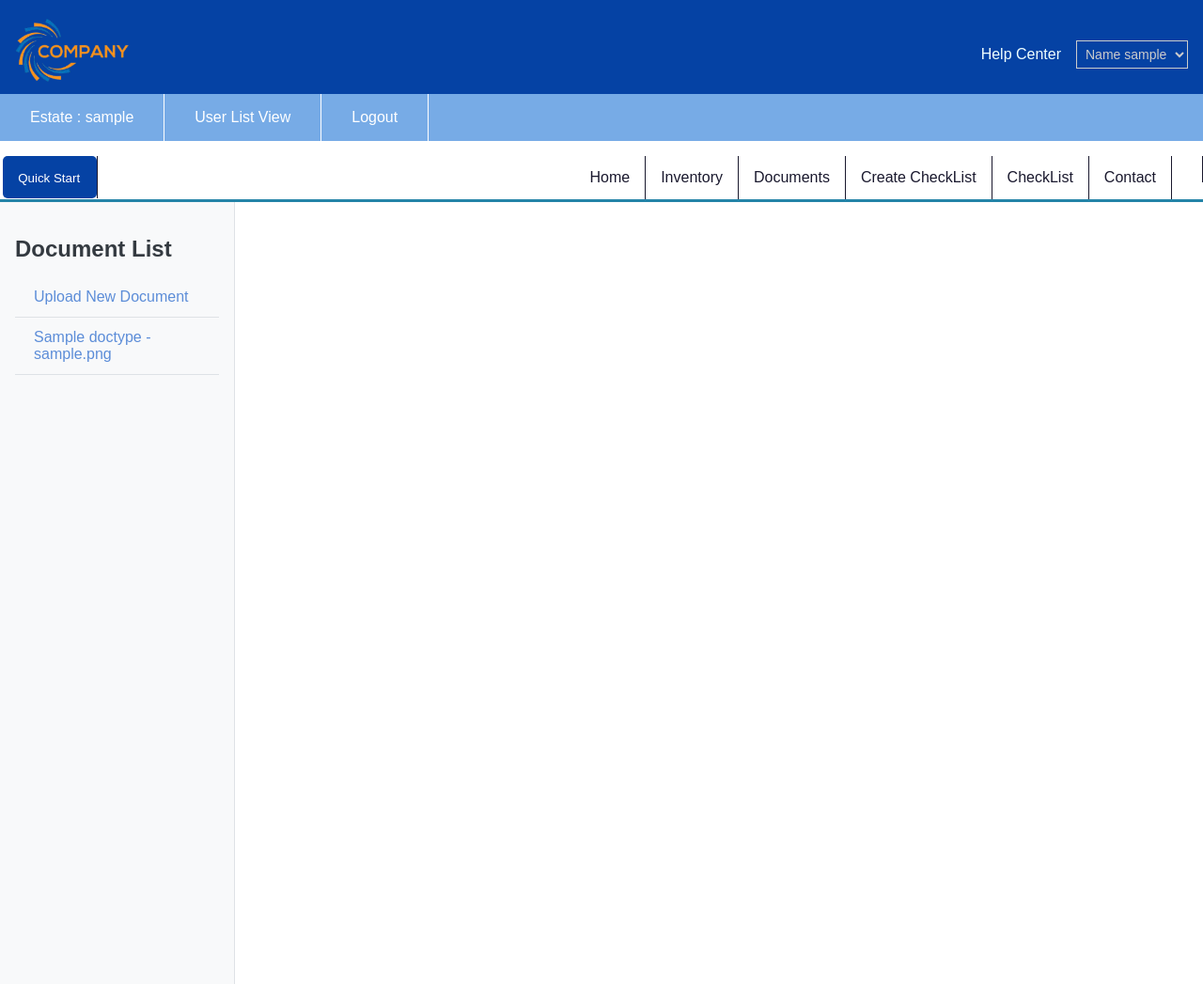
After one commit to CoreAxis-Development/Estate-Manager, a Django app: page /documents/1/ in a window 1280 px wide. The commit adds this page. Shown: the whole page at 94% size. Run offline with Django 5.2, Linux system fonts and the light colour scheme; a user stored in the database is signed in; tables that the repository leaves empty hold one stand-in row (values such as "Sample post").

Commit message:
documents

```diff
--- a/AssetManager/admin.py
+++ b/AssetManager/admin.py
@@ -1,7 +1,8 @@
 from django.contrib import admin
-from .models import AssetType , Asset , Debt , DebtType
+from .models import AssetType , Asset , Debt , DebtType, DocType
 # Register your models here.
 admin.site.register(Asset)
 admin.site.register(AssetType)
 admin.site.register(Debt)
 admin.site.register(DebtType)
+admin.site.register(DocType)
--- a/AssetManager/forms.py
+++ b/AssetManager/forms.py
@@ -1,13 +1,20 @@
+from django import forms
 from django.forms import ModelForm
-from .models import Asset , Debt
-
+from .models import Asset, Debt, Doc
 
 class AddAssetForm(ModelForm):
     class Meta:
         model = Asset
-        fields = ['title' , 'type' , 'value' ]
+        fields = ['title', 'type', 'value']
 
 class AddDebtForm(ModelForm):
     class Meta:
         model = Debt
-        fields = ['title' , 'type' , 'value' ]
+        fields = ['title', 'type', 'value']
+
+class DocForm(forms.ModelForm):
+    file = forms.FileField()
+
+    class Meta:
+        model = Doc
+        fields = ['doc_type', 'file']
--- a/AssetManager/models.py
+++ b/AssetManager/models.py
@@ -48,6 +48,7 @@ class DocType(models.Model):
 
 class Doc(models.Model):
     doc_type = models.ForeignKey(DocType, on_delete=models.CASCADE)
-    url = models.CharField(max_length=255)
+    file = models.FileField(upload_to='documents/')
+    user = models.ForeignKey(CustomUser, on_delete=models.CASCADE)  # Add this line
     created_at = models.DateTimeField(auto_now_add=True)
     updated_at = models.DateTimeField(auto_now=True)
--- a/AssetManager/urls.py
+++ b/AssetManager/urls.py
@@ -1,9 +1,13 @@
 from django.urls import path
+from . import views  # Import the views module
 
-from .views import (asset_list_view , debt_list_view , collective_list_view)
+from .views import (asset_list_view, debt_list_view, collective_list_view, document_list, document_tab)
 
 urlpatterns = [
-    path('assest/listview/<str:user>' ,asset_list_view, name='asset_list_view'),
-    path('debt/listview/<str:user>' ,debt_list_view, name='debt_list_view'),
-    path('collective/listview/<str:user>' ,collective_list_view, name='collective_list_view'),
+    path('upload/<int:user_id>/', views.upload_doc, name='upload_doc'),
+    path('assest/listview/<str:user>', asset_list_view, name='asset_list_view'),
+    path('debt/listview/<str:user>', debt_list_view, name='debt_list_view'),
+    path('collective/listview/<str:user>', collective_list_view, name='collective_list_view'),
+    path('documents/', document_list, name='document_list'),
+    path('documents/<int:user_id>/', document_tab, name='document_tab'),  # Add this line
 ]
--- a/AssetManager/views.py
+++ b/AssetManager/views.py
@@ -1,10 +1,12 @@
 from django.shortcuts import render , redirect
-from .models import Asset , Debt
-from .forms import AddAssetForm , AddDebtForm
+from .models import Asset , Debt, Doc
+from .forms import AddAssetForm , AddDebtForm, DocForm
 from UserManagement.models import CustomUser
 from UserManagement.decorators import allowed_users
 from django.contrib.auth.decorators import login_required
-# Create your views here.
+import logging
+logger = logging.getLogger(__name__)
+
 @login_required
 @allowed_users(allowed_roles=[CustomUser.RoleChoices.EXECUTOR , CustomUser.RoleChoices.ADMIN , CustomUser.RoleChoices.CUSTOMER])
 def asset_list_view(request , user):
@@ -67,3 +69,41 @@ def collective_list_view(request , user):
     context['user'] = user
 
     return render(request,"AssetManager/collective_list_view.html",context = context)
+
+
+@login_required
+@allowed_users(allowed_roles=[CustomUser.RoleChoices.EXECUTOR, CustomUser.RoleChoices.ADMIN, CustomUser.RoleChoices.CUSTOMER])
+def document_list(request):
+    documents = Doc.objects.filter(user=request.user)
+    return render(request, 'AssetManager/document_list.html', {'documents': documents})
+@login_required
+@allowed_users(allowed_roles=[CustomUser.RoleChoices.EXECUTOR, CustomUser.RoleChoices.ADMIN, CustomUser.RoleChoices.CUSTOMER])
+def upload_doc(request, user_id):
+    success = False
+    if request.method == 'POST':
+        form = DocForm(request.POST, request.FILES)
+        if form.is_valid():
+            doc = form.save(commit=False)
+            doc.user = CustomUser.objects.get(id=user_id)
+            doc.save()
+            logger.info(f"Document {doc.file.name} uploaded successfully to {doc.file.url}")
+            success = True
+    else:
+        form = DocForm()
+    return render(request, 'AssetManager/upload_doc.html', {'form': form, 'success': success})
+
+@login_required
+@allowed_users(allowed_roles=[CustomUser.RoleChoices.EXECUTOR, CustomUser.RoleChoices.ADMIN, CustomUser.RoleChoices.CUSTOMER])
+def document_tab(request, user_id):
+    documents = Doc.objects.filter(user_id=user_id)
+    if request.method == 'POST':
+        form = DocForm(request.POST, request.FILES)
+        if form.is_valid():
+            doc = form.save(commit=False)
+            doc.user = CustomUser.objects.get(id=user_id)
+            doc.save()
+            logger.info(f"Document {doc.file.name} uploaded successfully to {doc.file.url}")
+            return redirect('document_tab', user_id=user_id)
+    else:
+        form = DocForm()
+    return render(request, 'AssetManager/document_tab.html', {'documents': documents, 'form': form})
--- a/CheckList/models.py
+++ b/CheckList/models.py
@@ -42,6 +42,8 @@ class CheckListItemStatus(models.Model):
     def __str__(self) -> str:
         return f"{self.user} - {self.item.title}"
 
+
+
 # class CatalogueType(models.Model):
 #     name = models.CharField(max_length=100)
 
--- a/static/css/style.css
+++ b/static/css/style.css
@@ -719,3 +719,188 @@ height: 100%;
     float: left
     ; margin-left: 0.2rem;
 }
+
+.sidebar {
+    flex: 2;
+    background-color: var(--custom-grey);
+    padding: 1rem;
+    border-right: 1px solid var(--custom-dullgreen);
+}
+
+.sidebar h2 {
+    color: var(--custom-darkblue);
+    margin-bottom: 1rem;
+}
+
+.sidebar .list-group {
+    list-style-type: none;
+    padding: 0;
+}
+
+.sidebar .list-group-item {
+    padding: 0.5rem;
+    border-bottom: 1px solid var(--custom-dullgreen);
+}
+
+.sidebar .list-group-item a {
+    text-decoration: none;
+    color: var(--custom-darkblue);
+}
+
+.sidebar .list-group-item a:hover {
+    color: var(--custom-red);
+}
+
+.content {
+    flex: 8;
+    padding: 1rem;
+}
+
+.pdf-viewer {
+    position: relative;
+    width: 100vw;
+    height: 100vh;
+    overflow: hidden;
+}
+
+.pdf-viewer canvas {
+    width: 100%;
+    height: auto;
+}
+
+.loading {
+    position: absolute;
+    top: 50%;
+    left: 50%;
+    transform: translate(-50%, -50%);
+    font-size: 1.5rem;
+    color: var(--custom-darkblue);
+    display: flex;
+    align-items: center;
+    justify-content: center;
+}
+
+.loading::before {
+    content: "";
+    box-sizing: border-box;
+    width: 40px;
+    height: 40px;
+    border: 4px solid var(--custom-darkblue);
+    border-top-color: transparent;
+    border-radius: 50%;
+    animation: spinner 1s linear infinite;
+}
+
+@keyframes spinner {
+    to {
+        transform: rotate(360deg);
+    }
+}
+/* Sidebar Styling */
+.sidebar {
+    flex: 2;
+    background-color: #f8f9fa; /* Light grey background */
+    padding: 1rem;
+    border-right: 1px solid #dee2e6;
+    height: 100vh;
+    overflow-y: auto;
+}
+
+.sidebar h2 {
+    color: #343a40; /* Dark grey */
+    margin-bottom: 1rem;
+}
+
+.sidebar .list-group-item {
+    padding: 0.75rem 1.25rem;
+    border: none;
+    border-bottom: 1px solid #dee2e6;
+}
+
+.sidebar .list-group-item a {
+    text-decoration: none;
+    color: #5c8dd8;
+    display: block;
+}
+
+.sidebar .list-group-item a:hover {
+    color: #0056b3;
+    background-color: #e9ecef;
+    border-radius: 4px;
+}
+
+/* Content Area Styling */
+.content {
+    flex: 8;
+    padding: 1rem;
+    overflow-y: auto;
+    height: 100vh;
+}
+
+.pdf-viewer {
+    position: relative;
+    width: 100%;
+    height: calc(100vh - 2rem);
+    background-color: #fff;
+    border: 1px solid #dee2e6;
+    border-radius: 4px;
+    box-shadow: 0 2px 8px rgba(0, 0, 0, 0.1);
+}
+
+.pdf-navigation {
+    margin-top: 10px;
+}
+
+.loading {
+    position: absolute;
+    top: 50%;
+    left: 50%;
+    transform: translate(-50%, -50%);
+    font-size: 1.25rem;
+    color: #007bff;
+    display: flex;
+    align-items: center;
+    justify-content: center;
+}
+
+.loading::before {
+    content: "";
+    box-sizing: border-box;
+    width: 40px;
+    height: 40px;
+    border: 4px solid #007bff;
+    border-top-color: transparent;
+    border-radius: 50%;
+    animation: spinner 1s linear infinite;
+}
+
+@keyframes spinner {
+    to {
+        transform: rotate(360deg);
+    }
+}
+
+.upload-form {
+    max-width: 600px;
+    margin: 2rem auto;
+    padding: 2rem;
+    border: 1px solid #dee2e6;
+    border-radius: 8px;
+    background-color: #fff;
+    box-shadow: 0 2px 8px rgba(0, 0, 0, 0.1);
+}
+
+.upload-form h2 {
+    margin-bottom: 1.5rem;
+    color: #343a40;
+}
+
+.upload-form .btn-primary {
+    width: 100%;
+    padding: 0.75rem;
+    font-size: 1rem;
+}
+
+.modal-content {
+    border-radius: 8px;
+}
--- /dev/null
+++ b/templates/AssetManager/document_tab.html
@@ -0,0 +1,54 @@
+{% include 'Base/header.html' %}
+{% include 'Base/navbar.html' %}
+
+<div class="main-body">
+    <div class="sidebar">
+        <h2>Document List</h2>
+        <ul class="list-group">
+            <li class="list-group-item">
+                <a href="#" onclick="showUploadForm()">Upload New Document</a>
+            </li>
+            {% for doc in documents %}
+                <li class="list-group-item">
+                    <a href="#" onclick="viewDocument('{{ doc.file.url }}')">{{ doc.doc_type.name }} - {{ doc.file.name }}</a>
+                </li>
+            {% endfor %}
+
+        </ul>
+    </div>
+    <div class="content">
+        <div id="pdf-viewer" class="pdf-viewer" style="display: none;">
+            <div id="loading" class="loading">Loading...</div>
+            <iframe id="pdf-frame" src="" style="display: none;" width="100%" height="100%"></iframe>
+        </div>
+        <div id="upload-form" class="upload-form" style="display: none;">
+            <h2>Upload Document</h2>
+            <form method="post" enctype="multipart/form-data" class="form-group">
+                {% csrf_token %}
+                {{ form.as_p }}
+                <button type="submit" class="btn btn-primary">Upload</button>
+            </form>
+        </div>
+    </div>
+</div>
+
+<script>
+    function viewDocument(url) {
+        document.getElementById('upload-form').style.display = 'none';
+        document.getElementById('pdf-viewer').style.display = 'block';
+        document.getElementById('loading').style.display = 'block';
+        document.getElementById('pdf-frame').style.display = 'none';
+        document.getElementById('pdf-frame').src = url;
+        document.getElementById('pdf-frame').onload = function() {
+            document.getElementById('loading').style.display = 'none';
+            document.getElementById('pdf-frame').style.display = 'block';
+        };
+    }
+
+    function showUploadForm() {
+        document.getElementById('pdf-viewer').style.display = 'none';
+        document.getElementById('upload-form').style.display = 'block';
+    }
+</script>
+
+{% include 'Base/footer.html' %}
--- a/templates/Base/navbar.html
+++ b/templates/Base/navbar.html
@@ -31,6 +31,7 @@
     <li ><a href="{% url 'contact_list_view' user.id %}">Contact</a></li>
     <li ><a href="{% url 'checklist_item_list_view' user.id %}">CheckList</a></li>
     <li ><a href="{% url 'create_checklist_item_status_list' user.id %}">Create CheckList</a></li>
+    <li><a href="{% url 'document_tab' user.id %}">Documents</a></li>
     <li ><a href="{% url 'asset_list_view' user.id %}">Inventory</a></li>
     <li ><a href="{% url 'customer_profile' user.id %}">Home</a></li>
     <li style="float: left; margin-left: 0.2rem;"><button type="button">Quick Start <i class="fa fa-lightbulb-o" style="font-size:15px; margin-left: 2px;"></i></button></li>
```
Also changed, not shown: templates/AssetManager/document_list.html (added, +9 -0 lines), templates/AssetManager/upload_doc.html (added, +29 -0 lines), AssetManager/migrations/0001_initial.py, 1 other file.
